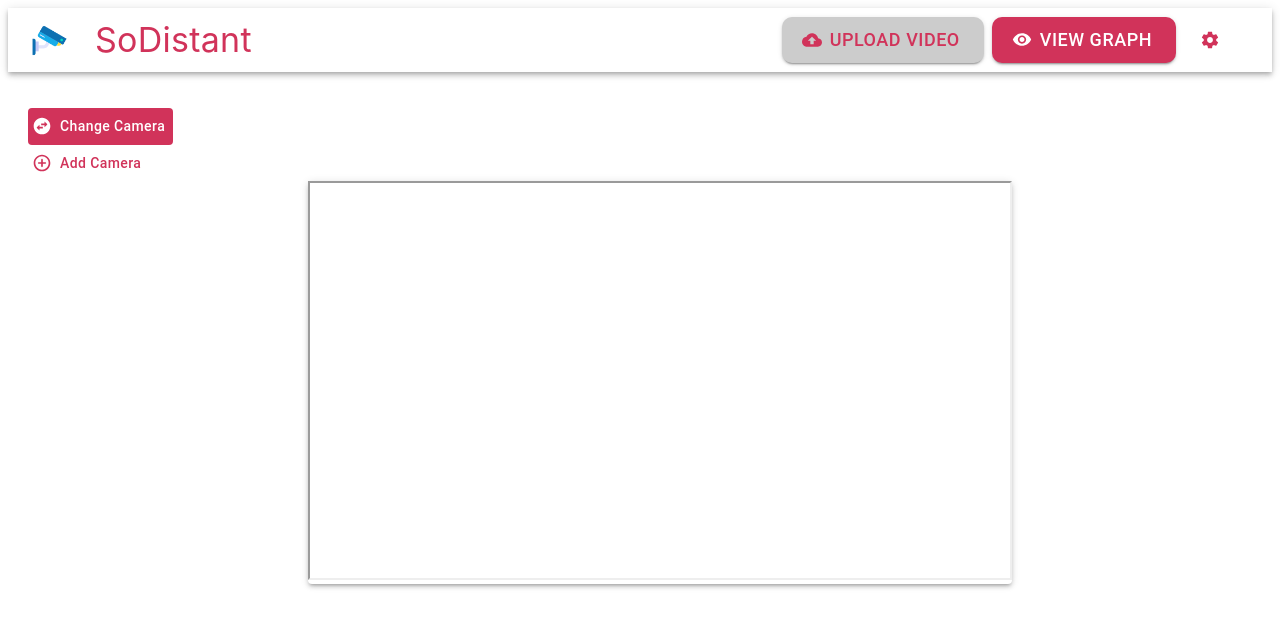
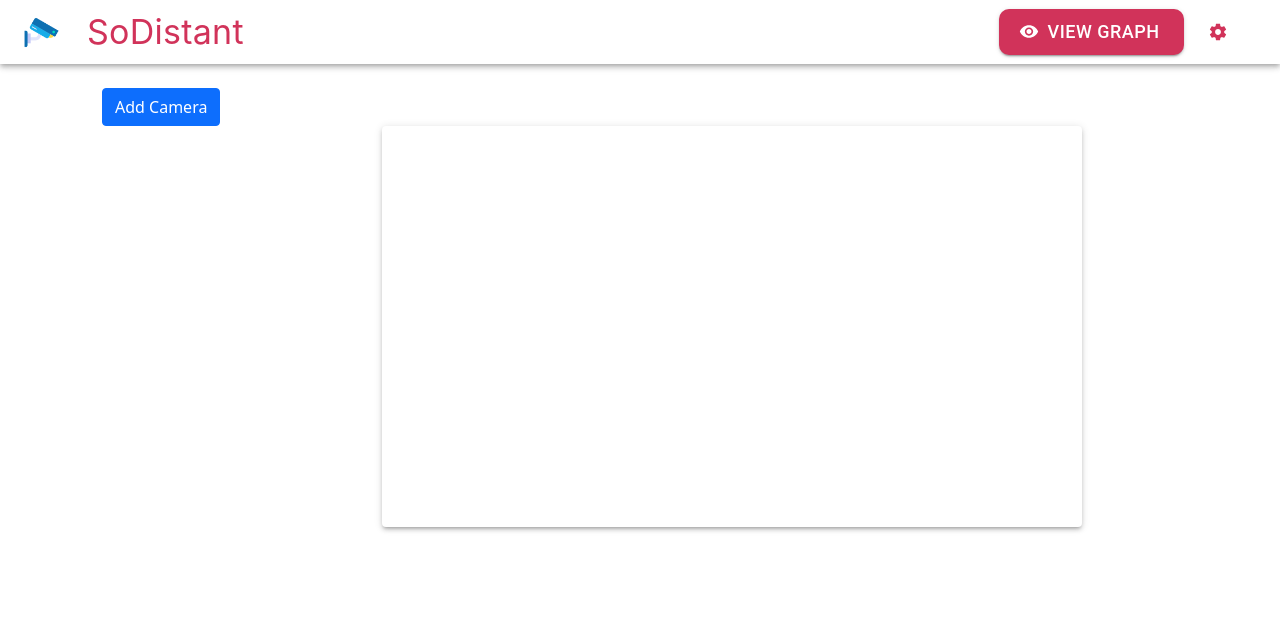
Before and after one commit to SJSUSpring21/SoDistant, a React (Create React App) app in the folder client/: page /dashboard in a window 1280 px wide. Shown: the top 628 px of the page. Built offline with nearby package versions, Linux system fonts and the light colour scheme.

Commit message:
flow for add camera done

```diff
--- a/client/package.json
+++ b/client/package.json
@@ -10,9 +10,12 @@
     "@testing-library/react": "^11.2.6",
     "@testing-library/user-event": "^12.8.3",
     "axios": "^0.21.1",
+    "bootstrap": "^5.0.0",
+    "history": "^4.10.1",
     "react": "^17.0.2",
     "react-bootstrap": "^1.5.2",
     "react-dom": "^17.0.2",
+    "react-router": "^5.2.0",
     "react-router-dom": "^5.2.0",
     "react-scripts": "4.0.3",
     "web-vitals": "^1.1.1"
--- a/client/src/components/DashboardPage.js
+++ b/client/src/components/DashboardPage.js
@@ -1,60 +1,73 @@
-import React from 'react'
-import NavBarAfterLogin from './NavBarAfterLogin'
-import { FormControl,Modal,Container,Row,Col,Image, Form, FormLabel} from 'react-bootstrap';
-import axios from 'axios';
-import { useState ,useEffect} from 'react'
-import CardMedia from '@material-ui/core/CardMedia';
+import React from "react";
+import NavBarAfterLogin from "./NavBarAfterLogin";
+import {
+  Modal,
+  Container,
+  Row,
+  Col,
+  Button,
+  InputGroup,
+  FormControl,
+  Form,
+} from "react-bootstrap";
+// import InputGroup from 'react-bootstrap/InputGroup'
+import axios from "axios";
+import { useState, useEffect } from "react";
+// import CardMedia from '@material-ui/core/CardMedia';
 //import 'VideoPlayer' from 'video-js';
-import Paper from '@material-ui/core/Paper';
-import GetAppIcon from '@material-ui/icons/GetApp';
-import GetAppRoundedIcon from '@material-ui/icons/GetAppRounded';
-import Button from '@material-ui/core/Button';
-import AddCircleOutlineRoundedIcon from '@material-ui/icons/AddCircleOutlineRounded';
-import Input from '@material-ui/core/Input';
-import SwapHorizontalCircleRoundedIcon from '@material-ui/icons/SwapHorizontalCircleRounded';
-import {useHistory} from 'react-router-dom';
-
+import Paper from "@material-ui/core/Paper";
+// import GetAppIcon from '@material-ui/icons/GetApp';
+// import GetAppRoundedIcon from '@material-ui/icons/GetAppRounded';
+// import Button from '@material-ui/core/Button';
+// import Input from '@material-ui/core/Input';
+// import SwapHorizontalCircleRoundedIcon from '@material-ui/icons/SwapHorizontalCircleRounded';
+import { useHistory } from "react-router-dom";
+const video_url="http://localhost:5000/video_feed/";
 export default function DashboardPage() {
   const history = useHistory();
 
-      const[show, setShow] = useState(false);
-      const[cameraName, setAddCameraName] = useState("");
-      const[cameraUrl,setAddCameraUrl] = useState("");
-      const[iframesrc, setIframeSrc] = useState("http://localhost:5000/video_feed/mall.mp4");
-      const[downUrl,setDownUrl] = useState("http://localhost:5000/download/mall")
+  const [show, setShow] = useState(false);
+
+  const [cameraName, setAddCameraName] = useState("");
+  const [iframesrc, setIframeSrc] = useState(
+    ""
+  );
+  const [videoName, setVideoName] = useState("");
+  const [video, setVideo] = useState("");
+  const [cameraNameArray,setCameraNameArray]=useState([]);
+  const [openUploadVideoSnack, setOpenUploadVideoSnack] = useState(false);
+  const [downUrl, setDownUrl] = useState("http://localhost:5000/download/mall");
   const handleClose = () => setShow(false);
   const handleShow = () => setShow(true);
 
+  // const handleSaveCamera = async () => {
+  //   setIframeSrc(cameraUrl);
+  //   var d = cameraUrl.split("/");
+  //   console.log(d[4]);
+  //   //   `${backendUrl}/api/posts`
+  //   var durl = `http://localhost:5000/download/${d[4]}`;
+  //   setDownUrl(durl);
+  //   console.log("iframesrc:: " + cameraUrl);
+  // };
 
-      const handleSaveCamera = async() =>{
-        setIframeSrc(cameraUrl);
-        var d = cameraUrl.split("/");
-        console.log(d[4]);
-     //   `${backendUrl}/api/posts`
-        var durl = `http://localhost:5000/download/${d[4]}`;
-        setDownUrl(durl);
-        console.log("iframesrc:: "+cameraUrl);
-      }
+  const handleAddCamera = () => {
+    console.log("Add camera called");
+    history.push("/addcamera");
+  };
 
-      const handleAddCamera = () =>{
-        console.log("Add camera called");
-        history.push('/addcamera');
-      }
-
-    const handleDownloadVideo = (e) =>{
+  const handleDownloadVideo = (e) => {
     e.preventDefault();
     const requestOptions = {
-             headers: { 'Content-Type': 'video/mp4'},
-            }
+      headers: { "Content-Type": "video/mp4" },
+    };
     console.log("calling download video API");
-            axios.get("http://localhost:5000/download/mall.mp4")
+    axios
+      .get("http://localhost:5000/download/mall.mp4")
       .then((response) => {
-            console.log("Response: "+response.data);
-            console.log("Response: "+ JSON.stringify(response.data.type));
+        console.log("Response: " + response.data);
+        console.log("Response: " + JSON.stringify(response.data.type));
         var link = document.createElement("a");
-              link.href = URL.createObjectURL(
-                new Blob([response])
-              );
+        link.href = URL.createObjectURL(new Blob([response]));
         link.download = "file.zip";
 
         document.body.appendChild(link);
@@ -63,110 +76,119 @@ export default function DashboardPage() {
         setTimeout(function () {
           window.URL.revokeObjectURL(link);
         }, 200);
-            }).catch(err=>{
+      })
+      .catch((err) => {
         console.log(err);
       });
+  };
+
+  const uploadImage = async (e) => {
+// let newArray = {...cameraNameArray};
+// console.log(typeof newArray );
+// newArray.push(cameraName);
+    setCameraNameArray([...cameraNameArray,{"name":cameraName, "file": videoName}]);
+    var formData = new FormData();
+    formData.append("file", video);
+    axios.post("http://localhost:5000/upload", formData).then((response) => {
+      if (response.status === 200) {
+        setOpenUploadVideoSnack(true);
+        console.log(JSON.stringify(response.data));
+        handleClose();
       }
+    });
+
+  };
 
   return (
     <>
       <NavBarAfterLogin />
+      <div>
+      {cameraNameArray.map((data) => (
+        <button onClick={()=>{setIframeSrc(video_url+data.file)} }>{data.name}</button>
+      ))}
+    </div>
       <Container>
+        <Col style={{ marginLeft: "20px" }}>
+          <br />
+          {localStorage.setItem('camera_array',JSON.stringify(cameraNameArray))}
+          <Button variant="primary" onClick={handleShow}>
+            Add Camera
+          </Button>
 
-        <br/>
-        <Modal style={{marginTop:"10px",opacity:3,marginLeft:"300px"}} show={show} onHide={handleClose} centered>
-                <Modal.Header style={{background:"#ccc",width:"800px",borderRadius:"5px"}}>
-                <Modal.Title style={{fontWeight:"bold",color:"#d1335a"}}>Provide url of your camera</Modal.Title>
+          <Modal show={show} onHide={handleClose}>
+            <Modal.Header>
+              <Modal.Title>Add Camera</Modal.Title>
             </Modal.Header>
-                <Modal.Body style={{background:"#FFFFFF"}} className="show-grid">
-                <Container>
-
-                <Row>
-                <Col style={{fontWeight:"bold",fontSize:"18px",borderRadius:"5px"}} xs={12} md={8}>
-                <Form.Group>
-                <Form.Control
-                style={{borderRadius:"3px",fontSize:"18px",width:"800px"}}
-                type="text"
-                onChange={e=> setAddCameraName(e.target.value)}
-                value={cameraName}
-                placeholder="Add camera name"
-                /> <br/><br/>
-                <Form.Control
-                style={{borderRadius:"3px",fontSize:"18px",width:"800px"}}
-                type="text"
-                onChange={e=> setAddCameraUrl(e.target.value)}
-                value={cameraUrl}
-                placeholder="Add camera url"
-                /> <br/>
-                </Form.Group>
-                </Col>
-                </Row>
-
-                </Container>
+            <Modal.Body>
+              <InputGroup size="sm" className="mb-3">
+                <InputGroup.Prepend  >
+                  <InputGroup.Text id="inputGroup-sizing-default" >
+                    Camera Name
+                  </InputGroup.Text>
+                </InputGroup.Prepend>
+                <FormControl
+                  aria-label="Default"
+                  aria-describedby="inputGroup-sizing-default"
+                  onChange={(e) => {setAddCameraName(e.target.value)}}
+                />
+              </InputGroup>
+              <Form>
+                <div className="mb-3">
+                  <input
+                    style={{ color: "#d1335a" }}
+                    placeholder="Upload video"
+                    type="file"
+                    id="videoUpload"
+                    onChange={(e) => {
+                      setVideo(e.target.files[0])
+                      setVideoName(e.target.files[0].name)
+                    }}
+                    multiple
+                  />
+                </div>
+              </Form>
+              <InputGroup size="sm" className="mb-3">
+                <InputGroup.Prepend>
+                  <InputGroup.Text id="inputGroup-sizing-default">
+                    Camera URL
+                  </InputGroup.Text>
+                </InputGroup.Prepend>
+                <FormControl
+                  aria-label="Default"
+                  aria-describedby="inputGroup-sizing-default"
+                />
+              </InputGroup>
             </Modal.Body>
-                <br/>
             <Modal.Footer>
-                <Button style={{color: "black",background: "#ffffff",borderRadius: "5px",fontSize:"13px"}} onClick={handleClose}>
+              <Button variant="secondary" onClick={handleClose}>
                 Close
               </Button>
-                <Button style={{color: "#ffffff",background: "#d1335a",borderRadius: "5px",fontSize:"13px"}} onClick={handleSaveCamera} >
-                    Save
+              <Button variant="primary" onClick={uploadImage}>
+                Save Changes
               </Button>
             </Modal.Footer>
           </Modal>
-        <br/>
-        <Col style={{marginLeft:"20px"}}>
-          <Button
-          startIcon={<SwapHorizontalCircleRoundedIcon />}
-          onClick={handleShow}
-          style={{textTransform:"none",color:"#FFFFFF",background:"#d1335a"}}
-          >
-          Change Camera</Button><br/>
-          <Button
-          startIcon={<AddCircleOutlineRoundedIcon />}
-          onClick={handleAddCamera}
-          style={{textTransform:"none",color:"#d1335a",background:"#FFFFFF"}}
-          >
-          Add Camera</Button>
         </Col>
         <Row>
-
           <Col>
             <Paper
-        style={{display:"inline-block",marginLeft:"300px",width:"700",height:"700"}}
-        elevation={3}>
-        <iframe id="myiframe"
-        src={iframesrc}
-        width="700" height="395"/>
+              style={{
+                display: "inline-block",
+                marginLeft: "300px",
+                width: "700",
+                height: "700",
+              }}
+              elevation={3}
+            >
+              <iframe id="myiframe" src={iframesrc} width="700" height="395" />
               {/* <img src="http://localhost:5000/video_feed"
         width="700" height="395"/> */}
             </Paper>
           </Col>
         </Row>
-        <br/>
+        <br />
 
-        {/* <Button
-        style={{marginLeft:"300px"}}
-        variant="contained"
-        color="default"
-        onClick={handleDownloadVideo}
-        startIcon={<GetAppRoundedIcon />}
-      >
-        Download video
-      </Button> */}
-
-      {/* <Button
-      style={{marginLeft:"300px"}}
-      variant = "contained"
-      color = "default"
-      onClick={(e) => {
-        window.location.href="http://localhost:5000/download/mall"
-      }}
-      >
-        Download video
-      </Button> */}
       </Container>
     </>
-    )
-
-};
+  );
+}
--- a/client/src/components/Main.js
+++ b/client/src/components/Main.js
@@ -1,25 +1,27 @@
-import React, {Component} from 'react';
-import {Route, Switch} from 'react-router-dom';
-import AddCamera from './AddCamera';
-import DashboardPage from './DashboardPage';
-import LandingPage from './LandingPage';
-import Settings from './Settings';
-import UploadVideo from './UploadVideo';
+import React, { Component } from "react";
+import { Route, Switch } from "react-router-dom";
+import {BrowserRouter } from "react-router-dom";
+
+import AddCamera from "./AddCamera";
+import DashboardPage from "./DashboardPage";
+import LandingPage from "./LandingPage";
+import Settings from "./Settings"
+
 //Create a Main Component
 class Main extends Component {
-
-    render(){
-        return(
-            <div>
-                {/*Render Different Component based on Route*/}
-                <Route path="/landing" component={LandingPage}/>
-                <Route path="/dashboard" component={DashboardPage}/>
-                <Route path="/settings" component={Settings}/>
-                <Route path="/uploadvideo" component={UploadVideo}/>
-                <Route path="/addcamera" component={AddCamera}/>
-            </div>
-        )
-    }
+  render() {
+    return (
+      <div>
+          <BrowserRouter>
+        {/*Render Different Component based on Route*/}
+        <Route path="/landing" component={LandingPage} />
+        <Route path="/dashboard" component={DashboardPage} />
+        <Route path="/settings" component={Settings} />
+        <Route path="/addcamera" component={AddCamera} />
+        </BrowserRouter>
+      </div>
+    );
+  }
 }
 //Export The Main Component
 export default Main;
--- a/client/src/components/NavBarAfterLogin.js
+++ b/client/src/components/NavBarAfterLogin.js
@@ -112,12 +112,7 @@ export default function NavBarAfterLogin() {
             </div>
 
           )} */}
-          <Button
-          startIcon={<BackupRoundedIcon />}
-          onClick={handleUploadVideo}
-          style={{fontSize:"18px",padding:"13px 24px 13px 24px",textAlign:"center",lineHeight:"20.7px",float:"right",background:"#ccc",color:"#d1335a",borderRadius:"10px"}} variant="contained">
-            Upload video
-            </Button>&nbsp;&nbsp;
+          &nbsp;&nbsp;
             <Button
             startIcon={<VisibilityRoundedIcon />}
            style={{fontSize:"18px",padding:"13px 24px 13px 24px",textAlign:"center",lineHeight:"20.7px",float:"right",background:"#d1335a",color:"#FFFFFF",borderRadius:"10px"}} variant="contained">
```
Also changed, not shown: client/src/index.js (+6 -5 lines), 2 other files (tests, documents, lock files or other folders). Lines whose indentation alone changed are shown as unchanged.
